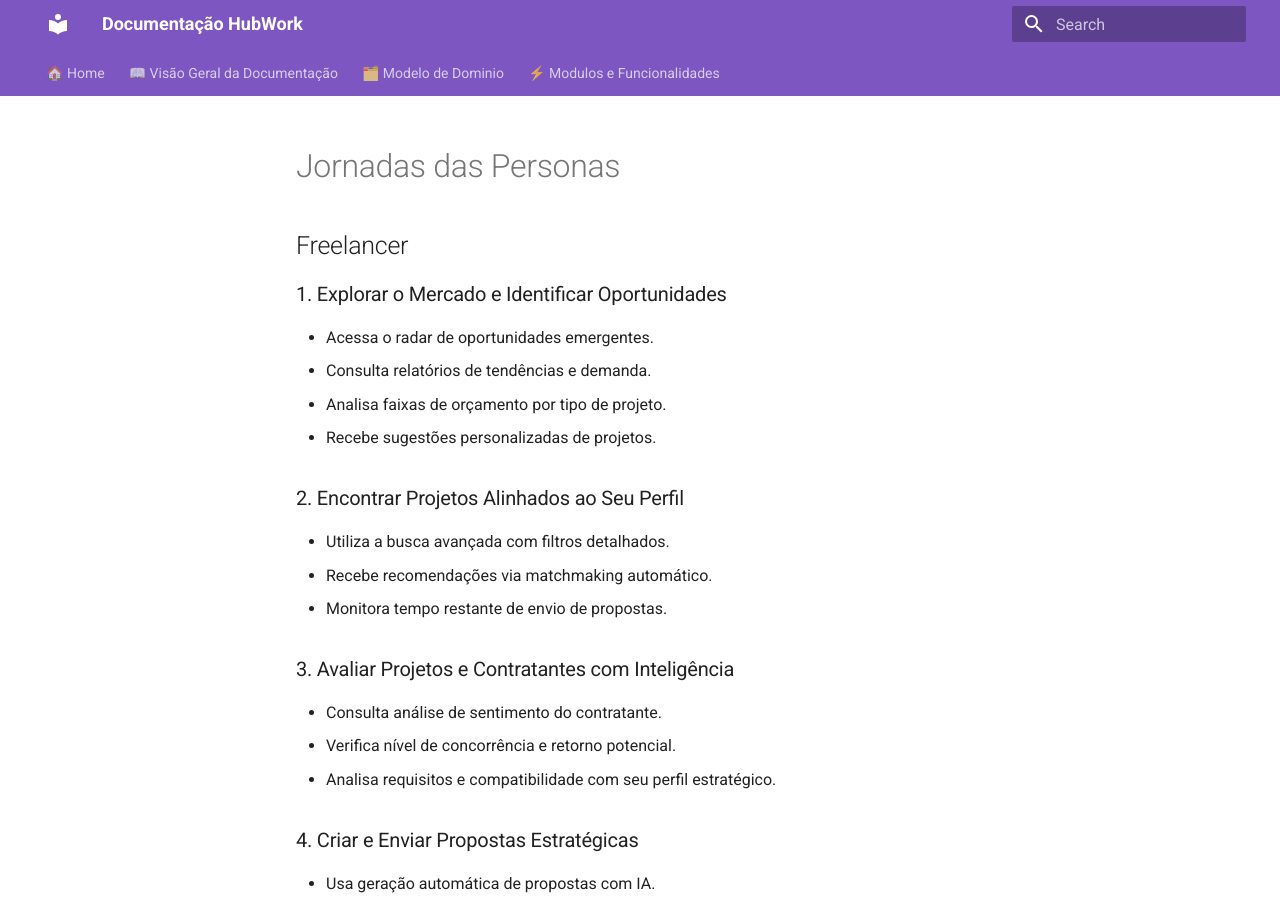
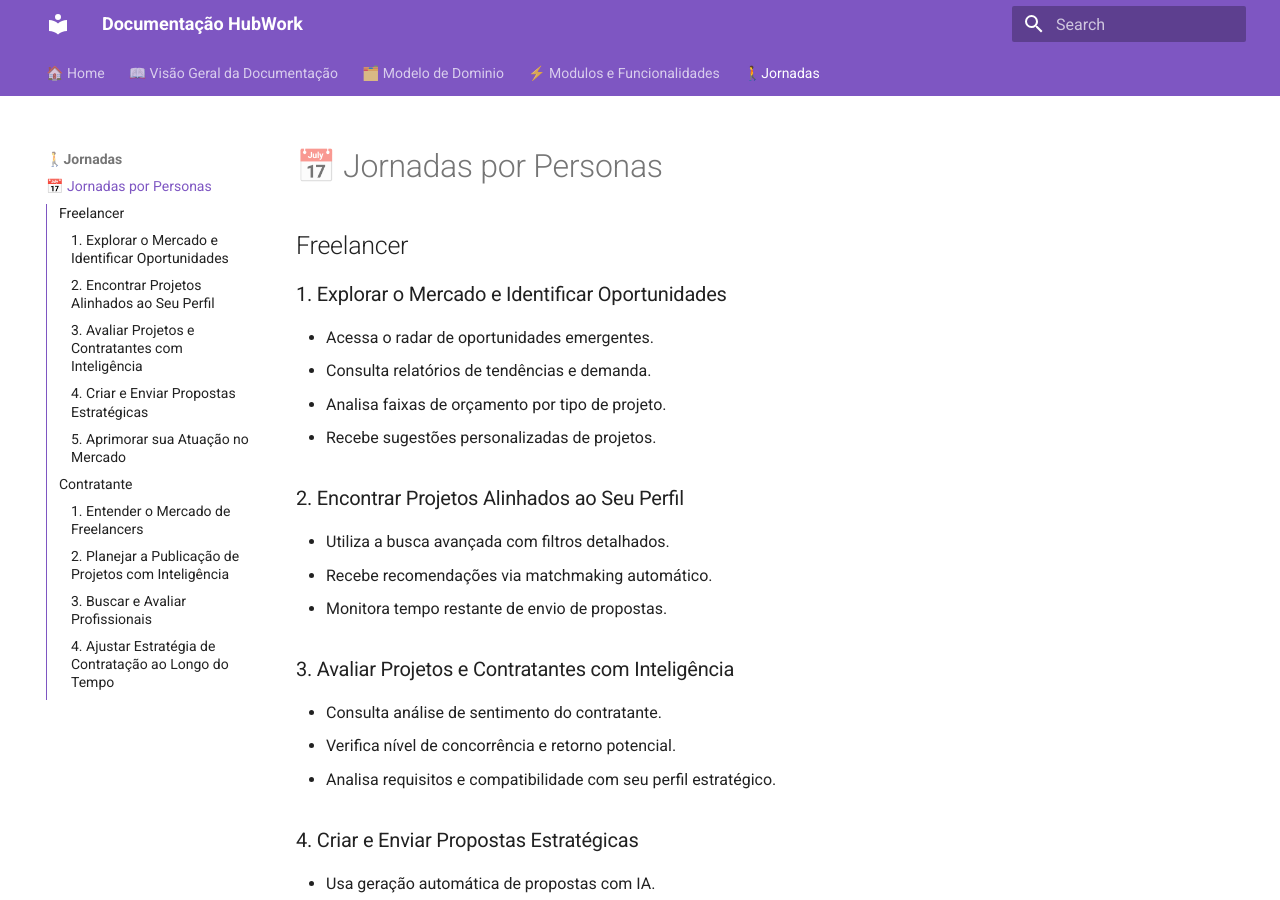
Before and after one commit to DesenrolaTec/hubwork-doc, an MkDocs documentation site: the page built from docs/jornadas/jornadas-personas.md, in a window 1280 px wide and 900 px high. Built offline with MkDocs 1.6.1 and Material for MkDocs 9.7.7, drawn with Linux system fonts in a browser that asks for light colours.

Commit message:
feat: update journey links and restructure documentation for clarity

```diff
--- a/docs/jornadas/jornadas-personas.md
+++ b/docs/jornadas/jornadas-personas.md
@@ -1,5 +1,3 @@
-# Jornadas das Personas
-
 ## Freelancer
 
 ### 1. Explorar o Mercado e Identificar Oportunidades
--- a/mkdocs.yml
+++ b/mkdocs.yml
@@ -52,6 +52,9 @@
       - 🚀 Funcionalidades: funcionalidades/funcionalidades.md
       - ✅ Requisitos Funcionais: funcionalidades/requisitos-funcionais.md
       - 🔧 Requisitos Não Funcionais: funcionalidades/requisitos-nao-funcionais.md
+  - 🚶Jornadas:
+      - 📅 Jornadas por Personas: jornadas/jornadas-personas.md
+
 
 
 # Configuração de Markdown
```
Also changed, not shown: docs/index.md (+9 -9 lines).
